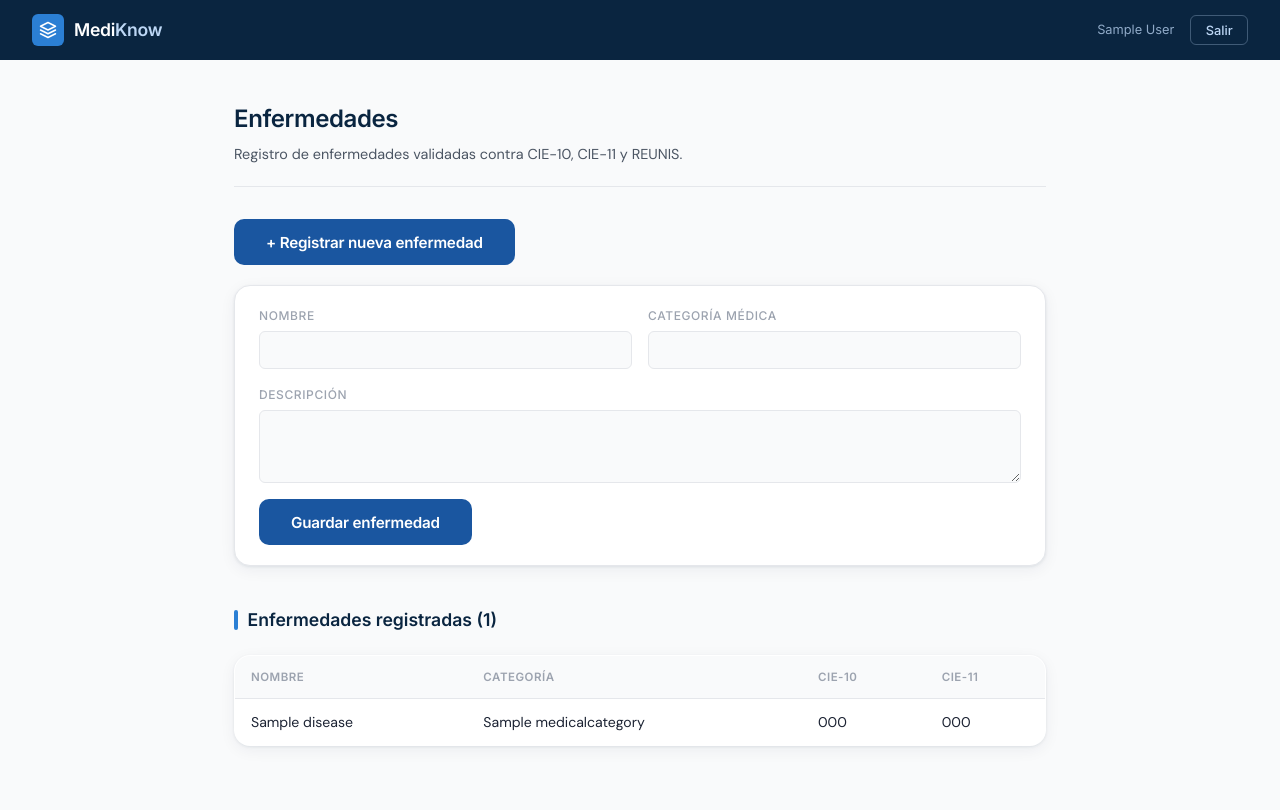
After one commit to mdelgadoc-commits/mediknow, a Django app: page /enfermedades/ in a window 1280 px wide, after a click on "+ Registrar nueva enfermedad". The commit adds this page. Run offline with Django 5.2, Linux system fonts and the light colour scheme; a user stored in the database is signed in; tables that the repository leaves empty hold one stand-in row (values such as "Sample post").

Commit message:
Agrega templates faltantes: enfermedades, sintomas, tratamientos, relaciones, registro_paciente, reportes, registro_medico (requisitos 1-3, 7, 8); arregla clase collapsible en CSS

```diff
--- a/core/static/core/estilos.css
+++ b/core/static/core/estilos.css
@@ -613,3 +613,200 @@ input[type="range"].intensity-slider:focus-visible {
 @media (prefers-reduced-motion: reduce) {
   *, *::before, *::after { transition: none !important; animation: none !important; }
 }
+/* ─── Navbar: acciones a la derecha ───────────────────────── */
+.navbar-right {
+  display: flex;
+  align-items: center;
+  gap: 1rem;
+}
+.navbar-logout {
+  font-family: var(--font-ui);
+  font-size: .8rem;
+  font-weight: 500;
+  color: var(--blue-200);
+  background: transparent;
+  border: 1px solid rgba(189, 215, 245, .3);
+  border-radius: var(--radius-sm);
+  padding: .4rem .9rem;
+  cursor: pointer;
+  transition: background .15s, color .15s, border-color .15s;
+}
+.navbar-logout:hover {
+  background: rgba(255, 255, 255, .08);
+  color: var(--white);
+  border-color: rgba(189, 215, 245, .5);
+}
+.navbar-logout:focus-visible {
+  outline: none;
+  box-shadow: var(--shadow-focus);
+}
+
+/* ─── Grid del menú principal ─────────────────────────────── */
+.menu-grid {
+  display: grid;
+  grid-template-columns: repeat(auto-fit, minmax(260px, 1fr));
+  gap: 1.25rem;
+}
+
+.menu-card {
+  display: flex;
+  flex-direction: column;
+  align-items: flex-start;
+  gap: .5rem;
+  background: var(--white);
+  border: 1px solid var(--gray-200);
+  border-radius: var(--radius-lg);
+  padding: 1.5rem;
+  text-decoration: none;
+  color: inherit;
+  box-shadow: var(--shadow-card);
+  transition: transform .15s ease, box-shadow .15s ease, border-color .15s ease;
+}
+.menu-card:hover {
+  transform: translateY(-3px);
+  box-shadow: 0 8px 24px rgba(10,37,64,.12);
+  border-color: var(--blue-200);
+}
+.menu-card:focus-visible {
+  outline: none;
+  box-shadow: var(--shadow-focus);
+  border-color: var(--blue-500);
+}
+
+.menu-card-icon {
+  width: 44px;
+  height: 44px;
+  min-width: 44px;
+  border-radius: var(--radius-md);
+  background: var(--blue-50);
+  color: var(--blue-700);
+  display: flex;
+  align-items: center;
+  justify-content: center;
+  flex-shrink: 0;
+}
+.menu-card-icon svg {
+  width: 22px;
+  height: 22px;
+}
+
+.menu-card h2 {
+  font-family: var(--font-ui);
+  font-size: 1rem;
+  font-weight: 600;
+  color: var(--gray-900);
+  letter-spacing: -.2px;
+}
+
+.menu-card p {
+  font-size: .85rem;
+  color: var(--gray-600);
+  line-height: 1.5;
+  flex: 1;
+}
+
+.menu-card-cta {
+  font-family: var(--font-ui);
+  font-size: .8rem;
+  font-weight: 600;
+  color: var(--blue-700);
+  margin-top: .25rem;
+  transition: gap .15s;
+}
+.menu-card:hover .menu-card-cta {
+  color: var(--blue-900);
+}
+
+@media (max-width: 640px) {
+  .menu-grid { grid-template-columns: 1fr; }
+c}
+
+/* ─── Tarjeta de formulario generica ──────────────────────── */
+.form-card {
+  background: var(--white);
+  border: 1px solid var(--gray-200);
+  border-radius: var(--radius-lg);
+  padding: 1.25rem 1.5rem;
+  box-shadow: var(--shadow-card);
+  display: grid;
+  grid-template-columns: 1fr 1fr;
+  gap: 1rem;
+}
+.form-card.collapsible:not(.visible) { display: none; }
+.form-card .field-group {
+  display: flex;
+  flex-direction: column;
+  gap: .35rem;
+}
+.form-card label {
+  font-family: var(--font-ui);
+  font-size: .75rem;
+  font-weight: 500;
+  color: var(--gray-400);
+  text-transform: uppercase;
+  letter-spacing: .6px;
+}
+.form-card input,
+.form-card textarea,
+.form-card select {
+  border: 1px solid var(--gray-200);
+  border-radius: var(--radius-sm);
+  padding: .55rem .75rem;
+  font-size: .9rem;
+  font-family: var(--font-body);
+  color: var(--gray-900);
+  background: var(--gray-50);
+  transition: border-color .15s, box-shadow .15s;
+}
+.form-card input:focus,
+.form-card textarea:focus,
+.form-card select:focus {
+  outline: none;
+  border-color: var(--blue-500);
+  background: var(--white);
+  box-shadow: var(--shadow-focus);
+}
+.field-error {
+  font-size: .75rem;
+  color: var(--red-600);
+}
+.alert-success {
+  background: var(--green-50);
+  border: 1px solid #BBF7D0;
+  border-radius: var(--radius-md);
+  padding: .85rem 1.25rem;
+  font-size: .88rem;
+  color: #14532D;
+  margin-bottom: 1.25rem;
+}
+
+/* ─── Tabla de datos ───────────────────────────────────────── */
+.data-table {
+  width: 100%;
+  border-collapse: collapse;
+  background: var(--white);
+  border: 1px solid var(--gray-200);
+  border-radius: var(--radius-lg);
+  overflow: hidden;
+  box-shadow: var(--shadow-card);
+}
+.data-table th {
+  font-family: var(--font-ui);
+  font-size: .72rem;
+  font-weight: 600;
+  text-transform: uppercase;
+  letter-spacing: .5px;
+  color: var(--gray-400);
+  text-align: left;
+  padding: .75rem 1rem;
+  background: var(--gray-50);
+  border-bottom: 1px solid var(--gray-200);
+}
+.data-table td {
+  padding: .75rem 1rem;
+  font-size: .88rem;
+  color: var(--gray-900);
+  border-bottom: 1px solid var(--gray-200);
+}
+.data-table tr:last-child td { border-bottom: none; }
+.data-table tr:hover td { background: var(--gray-50); }
--- /dev/null
+++ b/core/templates/core/base.html
@@ -0,0 +1,38 @@
+<!DOCTYPE html>
+<html lang="es">
+<head>
+  <meta charset="UTF-8" />
+  <meta name="viewport" content="width=device-width, initial-scale=1.0" />
+  <title>{% block title %}MediKnow{% endblock %}</title>
+  {% load static %}
+  <link rel="stylesheet" href="{% static 'core/estilos.css' %}" />
+</head>
+<body>
+
+  <nav class="navbar" role="banner">
+    <a class="navbar-brand" href="{% url 'menu' %}">
+      <div class="logo-icon" aria-hidden="true">
+        <svg viewBox="0 0 24 24" width="18" height="18" fill="none"
+             stroke="white" stroke-width="2" stroke-linecap="round" stroke-linejoin="round">
+          <path d="M12 2L2 7l10 5 10-5-10-5z"/>
+          <path d="M2 17l10 5 10-5"/>
+          <path d="M2 12l10 5 10-5"/>
+        </svg>
+      </div>
+      <span>Medi<em>Know</em></span>
+    </a>
+    <div class="navbar-right">
+      <span class="navbar-meta">{{ request.user.get_full_name|default:request.user.username }}</span>
+      <form action="{% url 'logout' %}" method="post" style="display:inline;">
+        {% csrf_token %}
+        <button type="submit" class="navbar-logout">Salir</button>
+      </form>
+    </div>
+  </nav>
+
+  <main class="page-wrapper">
+    {% block content %}{% endblock %}
+  </main>
+
+</body>
+</html>
--- /dev/null
+++ b/core/templates/core/enfermedades.html
@@ -0,0 +1,69 @@
+{% extends "core/base.html" %}
+{% block title %}Enfermedades — MediKnow{% endblock %}
+{% block content %}
+
+<header class="page-header">
+  <h1>Enfermedades</h1>
+  <p>Registro de enfermedades validadas contra CIE-10, CIE-11 y REUNIS.</p>
+</header>
+
+{% if success %}
+  <div class="alert-success">{{ success }}</div>
+{% endif %}
+{% if errors.general %}
+  <div class="alert-warning">{{ errors.general }}</div>
+{% endif %}
+
+<button type="button" class="btn-diagnose" id="toggle-form-btn"
+        onclick="document.getElementById('disease-form').classList.toggle('visible')">
+  + Registrar nueva enfermedad
+</button>
+
+<form method="post" class="form-card collapsible" id="disease-form" style="margin-top:1.25rem;">
+  {% csrf_token %}
+  <div class="field-group">
+    <label for="id_name">Nombre</label>
+    <input type="text" id="id_name" name="name" value="{{ form_values.name }}" required>
+    {% if errors.name %}<span class="field-error">{{ errors.name }}</span>{% endif %}
+  </div>
+  <div class="field-group">
+    <label for="id_category">Categoría médica</label>
+    <input type="text" id="id_category" name="category" value="{{ form_values.category }}" required>
+    {% if errors.category %}<span class="field-error">{{ errors.category }}</span>{% endif %}
+  </div>
+  <div class="field-group" style="grid-column: 1 / -1;">
+    <label for="id_description">Descripción</label>
+    <textarea id="id_description" name="description" rows="3" required>{{ form_values.description }}</textarea>
+  </div>
+  <div style="grid-column: 1 / -1;">
+    <button type="submit" class="btn-diagnose">Guardar enfermedad</button>
+  </div>
+</form>
+
+<section class="results-section">
+  <h2>Enfermedades registradas ({{ diseases|length }})</h2>
+  <table class="data-table">
+    <thead>
+      <tr>
+        <th>Nombre</th>
+        <th>Categoría</th>
+        <th>CIE-10</th>
+        <th>CIE-11</th>
+      </tr>
+    </thead>
+    <tbody>
+      {% for disease in diseases %}
+      <tr>
+        <td>{{ disease.name }}</td>
+        <td>{{ disease.category.name }}</td>
+        <td>{{ disease.cie10_code|default:"—" }}</td>
+        <td>{{ disease.cie11_code|default:"—" }}</td>
+      </tr>
+      {% empty %}
+      <tr><td colspan="4">Aún no hay enfermedades registradas.</td></tr>
+      {% endfor %}
+    </tbody>
+  </table>
+</section>
+
+{% endblock %}
```
Also changed, not shown: core/templates/core/registro_medico.html (added, +50 -0 lines), core/templates/core/registro_paciente.html (added, +63 -0 lines), core/templates/core/relaciones.html (added, +104 -0 lines), core/templates/core/reportes.html (added, +43 -0 lines), core/templates/core/sintomas.html (added, +64 -0 lines), core/templates/core/tratamientos.html (added, +63 -0 lines).
